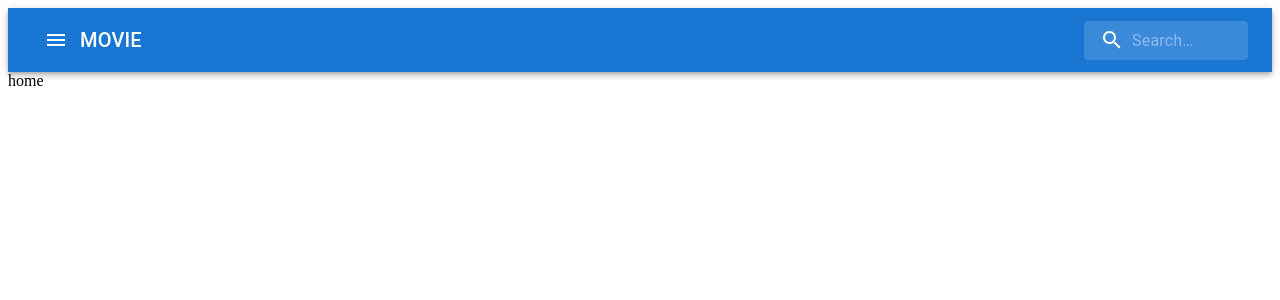
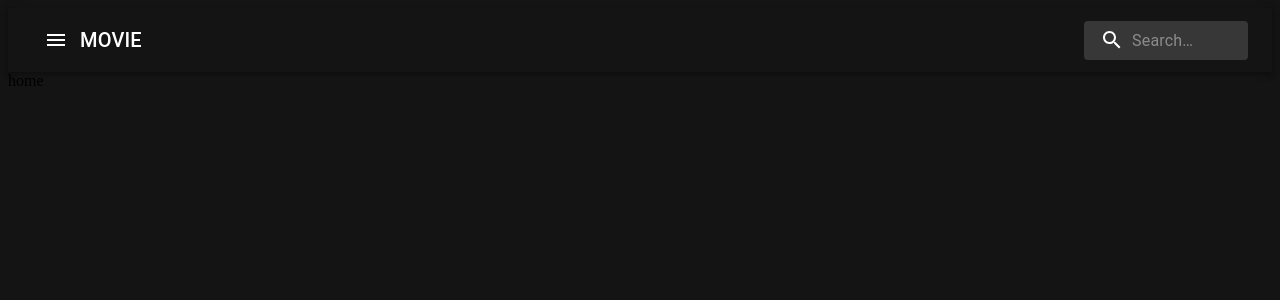
Before and after one commit to yujsoo/koalnu-movie, a React (Vite) app: page / in a window 1280 px wide. Shown: the top 300 px of the page. Built offline with nearby package versions, Linux system fonts and the light colour scheme.

Commit message:
feat: body, header 검은색 설정

```diff
--- a/src/App.css
+++ b/src/App.css
@@ -0,0 +1,3 @@
+body {
+  background-color:var(--background-bg);
+}
--- a/src/components/NavBar.jsx
+++ b/src/components/NavBar.jsx
@@ -10,7 +10,7 @@ import MenuIcon from '@mui/icons-material/Menu';
 import SearchIcon from '@mui/icons-material/Search';
 import Menu from '@mui/material/Menu';
 import MenuItem from '@mui/material/MenuItem';
-import {useNavigate} from "react-router-dom";
+import {Link, useNavigate} from "react-router-dom";
 
 const Search = styled('div')(({ theme }) => ({
   position: 'relative',
@@ -71,7 +71,9 @@ const NavBar = () => {
 
   return (
       <Box sx={{ flexGrow: 1 }}>
-        <AppBar position="static">
+        <AppBar position="static" sx={{
+          backgroundColor: "#141414",
+        }}>
           <Toolbar>
             <IconButton
                 size="large"
@@ -87,9 +89,9 @@ const NavBar = () => {
                 variant="h6"
                 noWrap
                 component="div"
-                sx={{ flexGrow: 1, display: { xs: 'none', sm: 'block' } }}
+                sx={{ flexGrow: 1, display: { xs: 'none', sm: 'block' }}}
             >
-              MOVIE
+              <Link to='/'>MOVIE</Link>
             </Typography>
             <Menu
                 id="menu-appbar"
--- a/src/index.css
+++ b/src/index.css
@@ -0,0 +1,9 @@
+:root {
+  --background-bg: #141414;
+
+}
+
+a {
+  color:inherit;
+  text-decoration: none;
+}
```
